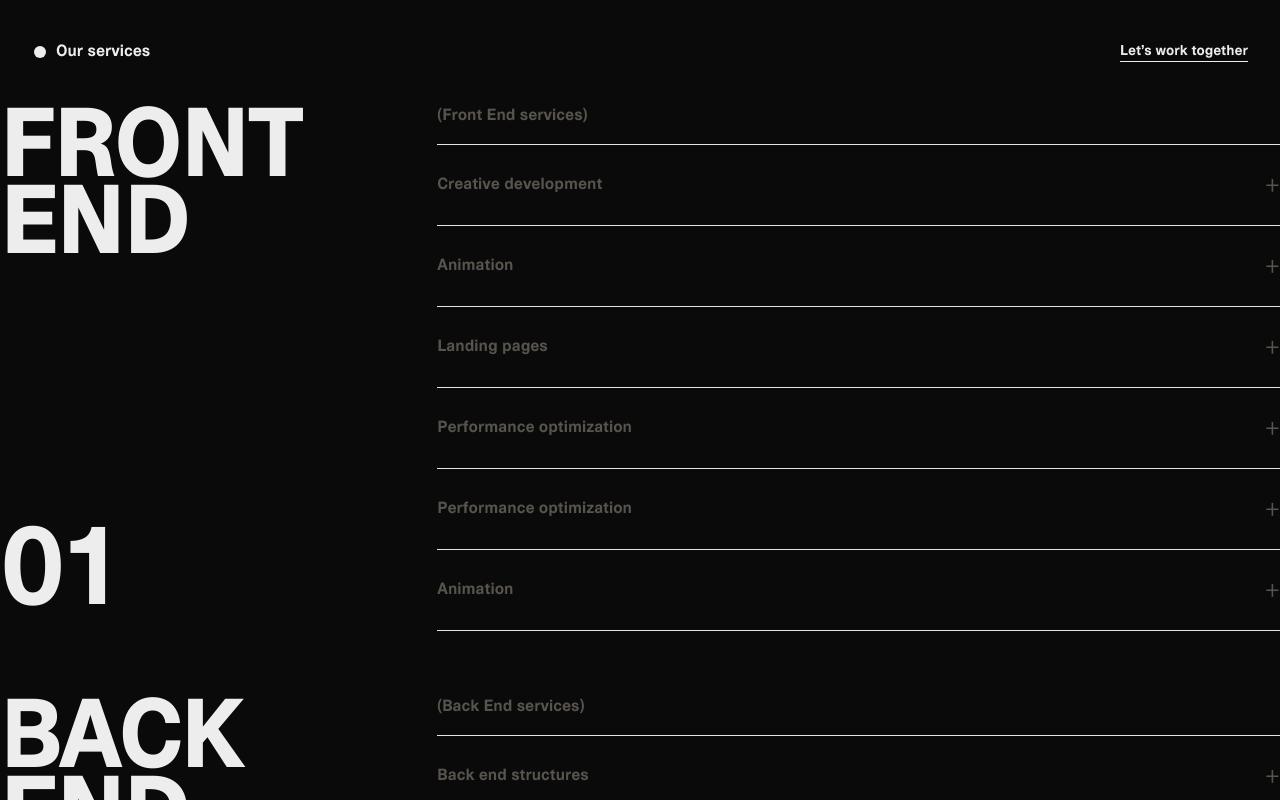
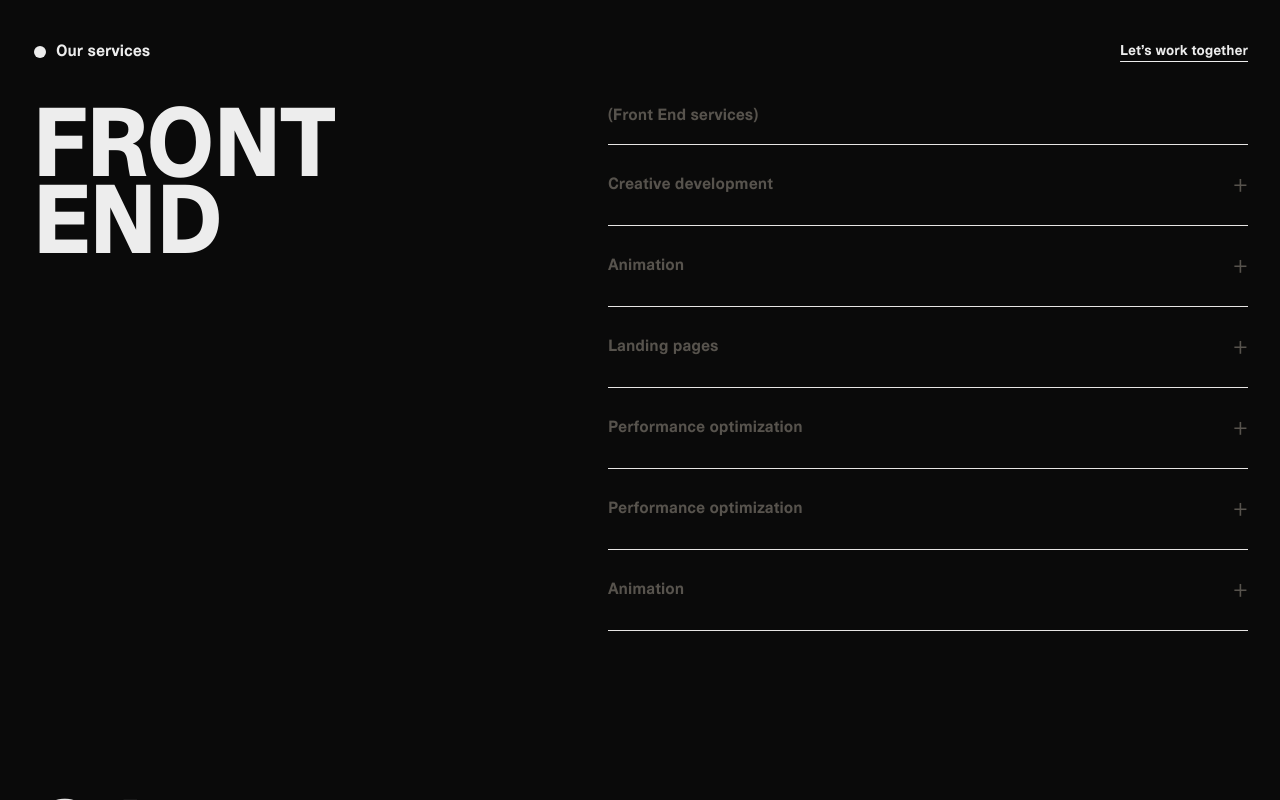
Before and after one commit to vli777/plaid, a Next.js app in the folder landing/: page / in a window 1280 px wide. Built offline with nearby package versions, Linux system fonts and the light colour scheme; no server answers.

Commit message:
refactor(PanelItem): resize to full container width and height with max w 1440p screens, and fit columns to standard device widths

```diff
--- a/landing/src/components/PanelItem.tsx
+++ b/landing/src/components/PanelItem.tsx
@@ -7,20 +7,22 @@ export interface PanelItemProps {
 
 export default function PanelItem({ panel }: PanelItemProps) {
   return (
-    <div className="grid grid-cols-1 md:grid-cols-12 gap-8 mb-16">
-      <div className="md:col-span-4 flex flex-col justify-between">
-        <h1 className="text-6xl md:text-8xl  tracking-tight leading-[0.8] font-extrabold uppercase ">
+    <div className="snap-start h-screen max-w-[2560px] mx-auto px-4 md:px-8">
+      <div className="h-full flex flex-col md:flex-row gap-8">
+
+        <div className="w-full md:w-[360px] flex flex-col justify-between h-full">
+          <h1 className="text-6xl md:text-8xl tracking-tight leading-[0.8] font-extrabold uppercase">
             {panel.title}
           </h1>
 
-        <div className="text-[5rem] md:text-[7rem] font-bold leading-none tracking-tighter">
+          <div className="text-[5rem] md:text-[7rem] font-bold leading-none tracking-tighter text-stone-200">
             {String(panel.order).padStart(2, "0")}
           </div>
         </div>
 
-      <div className="md:col-span-8 divide-y divide-stone-200">
+        <div className="w-full md:w-[640px] md:ml-auto overflow-auto divide-y divide-stone-200">
           {panel.subtitle && (
-          <p className="pb-4 text-md font-bold  text-stone-600">
+            <p className="pb-4 text-md font-bold text-stone-600">
               {panel.subtitle}
             </p>
           )}
@@ -29,5 +31,6 @@ export default function PanelItem({ panel }: PanelItemProps) {
           ))}
         </div>
       </div>
+    </div>
   );
 }
```
Lines whose indentation alone changed are shown as unchanged.
